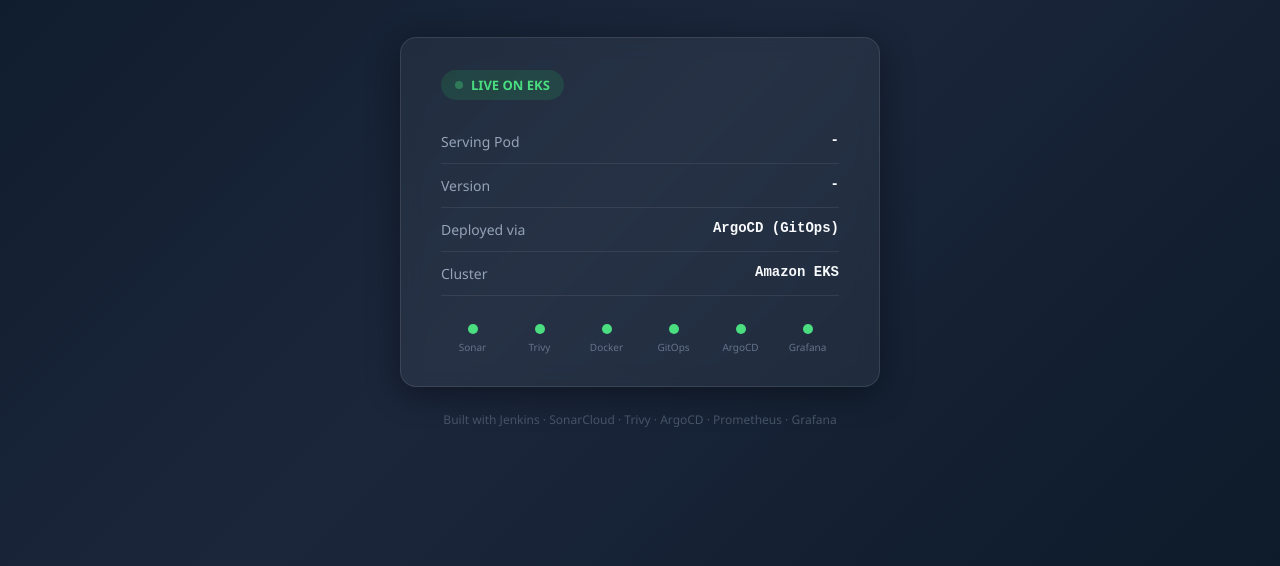
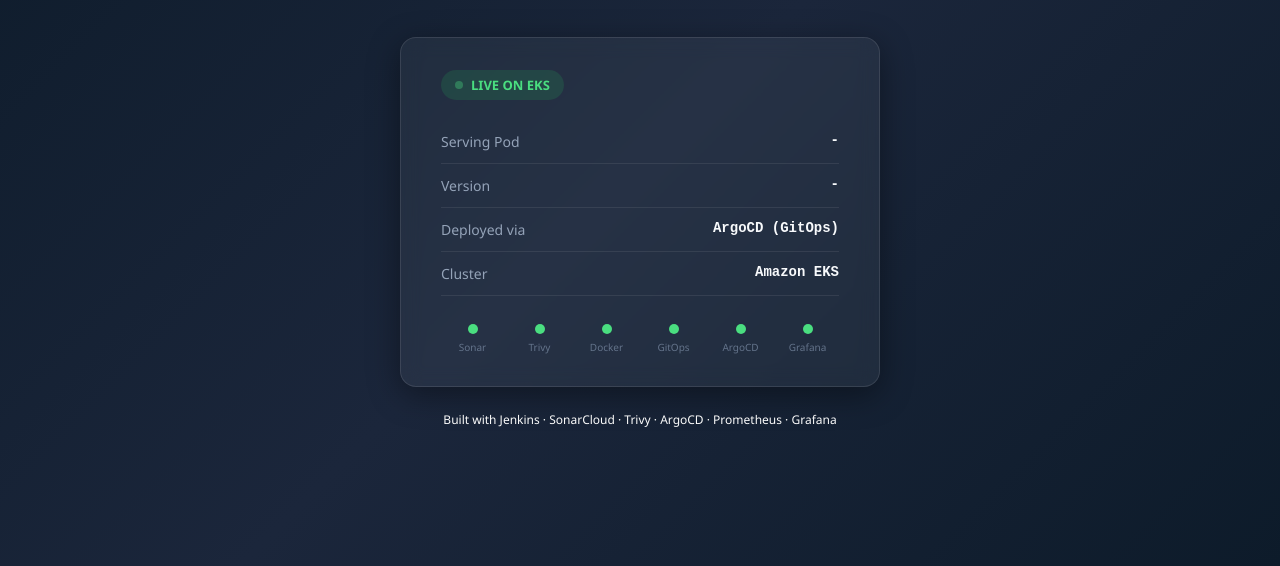
Before and after one commit to saurabhpaljhs-maker/Dream11-Project, a website: page app/public/index.html in a window 1280 px wide. Shown: the part 234-800 px from the top of the page. Drawn offline with Linux system fonts and the light colour scheme; no server answers.

Commit message:
fix accessibility contrast and use node: prefix for path import

```diff
--- a/app/public/index.html
+++ b/app/public/index.html
@@ -43,7 +43,7 @@
   .pipeline { margin-top: 28px; display: flex; justify-content: space-between; gap: 4px; }
   .stage { flex: 1; text-align: center; font-size: 10px; color: #64748b; }
   .stage-dot { width: 10px; height: 10px; background: #4ade80; border-radius: 50%; margin: 0 auto 6px; }
-  .footer { margin-top: 24px; font-size: 12px; color: #475569; text-align: center; }
+  .footer { margin-top: 24px; font-size: 12px; color: ##94a3b8; text-align: center; }
 </style>
 </head>
 <body>
```
